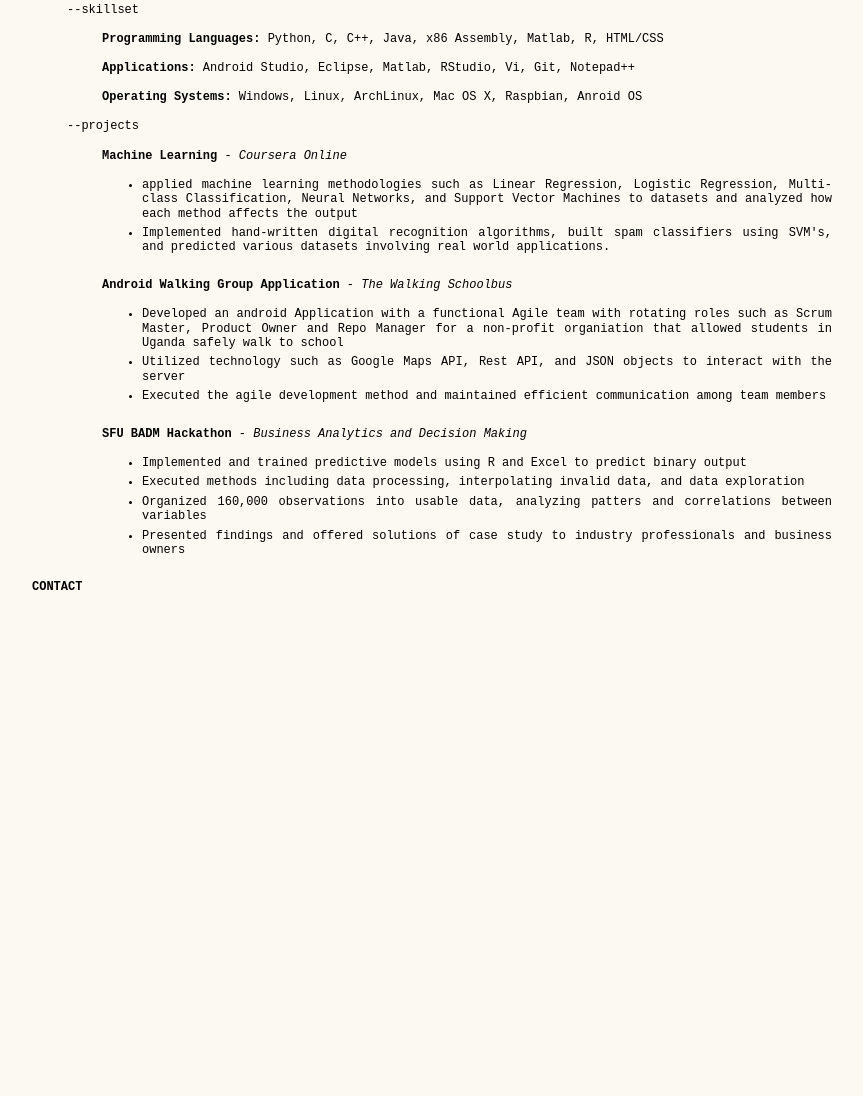
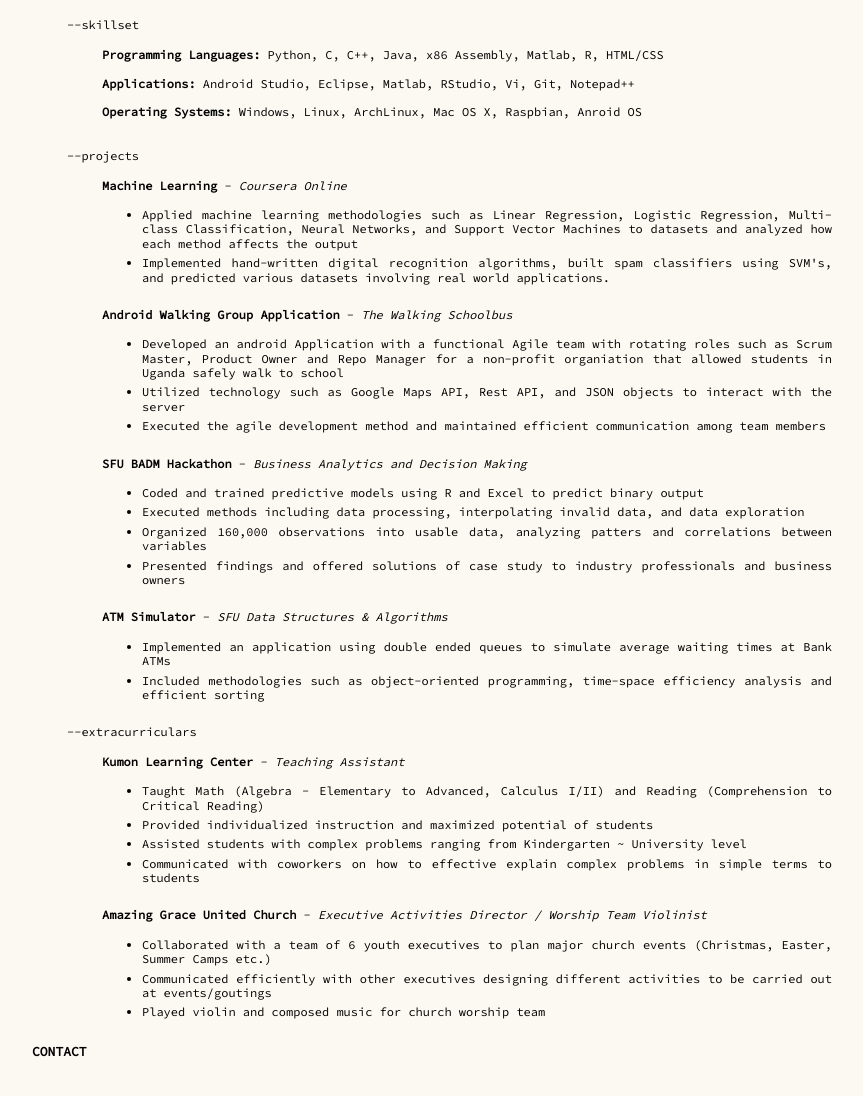
Before and after one commit to jamiejann/jamiejann.github.io, a website: page res.html in a window 1280 px wide. Shown: the part 346-1442 px from the top of the page, without its empty margins (208-1071 px from the left). Before the commit the page ends 990 px from the top, so only its background shows below. Drawn offline with Linux system fonts and the light colour scheme.

Commit message:
Finished Core CV

```diff
--- /dev/null
+++ b/css/cv.css
@@ -0,0 +1,48 @@
+/* RES */
+*{
+    font-family: 'Source Code Pro', monospace, Arial;
+}
+body {
+    margin:0;
+    -webkit-font-smoothing: antialiased;
+    font-size: 0.83rem;
+}
+main{
+    width: 800px;
+    margin: 50px auto;
+}
+header{
+    text-align: center;
+}
+.headers{
+    font-weight: lighter;
+    font-size: 12px;
+}
+.headers h1{
+    font-size: 13px;
+}
+.left {
+    float: left;
+    font-weight: bold;
+}
+.middle {
+    display: inline-block;
+    vertical-align: top;
+    font-weight: lighter;
+}
+.right {
+    float: right;
+    font-weight: bold;
+}
+.indent{
+    margin: 15px 0 15px 35px;
+    max-width: 800px;
+    line-height: 1.2;
+}
+.indent ul{
+    margin: 15px 0 23px 0;
+    text-align: justify;
+}
+.indent li{
+    margin-bottom: 5px;
+}
--- a/css/main.css
+++ b/css/main.css
@@ -7,51 +7,3 @@
     font-family: 'Source Code Pro', monospace;
     font-size: 15px;
 }
-
-/* RES */
-body {
-    margin:0;
-    -webkit-font-smoothing: antialiased;
-    font-size: 0.8rem;
-}
-main{
-    width: 800px;
-    margin: 50px auto;
-}
-header{
-    text-align: center;
-    font-family: monospace, Arial;
-}
-.headers{
-    font-family: monospace, Arial;
-    font-weight: lighter;
-    font-size: 12px;
-}
-.headers h1{
-    font-size: 12px;
-}
-.left {
-    float: left;
-    font-weight: bold;
-}
-.middle {
-    display: inline-block;
-    vertical-align: top;
-    font-weight: lighter;
-}
-.right {
-    float: right;
-    font-weight: bold;
-}
-.indent{
-    margin: 15px 0 15px 35px;
-    max-width: 800px;
-    line-height: 1.2;
-}
-.indent ul{
-    margin: 15px 0 23px 0;
-    text-align: justify;
-}
-.indent li{
-    margin-bottom: 5px;
-}
--- a/res.html
+++ b/res.html
@@ -2,7 +2,7 @@
 <html lang="en">
 <head>
     <meta charset="UTF-8">
-    <link href="css/main.css" rel="stylesheet">
+    <link href="css/cv.css" rel="stylesheet">
     <title>CV</title>
     <link rel="icon" type="image/png" href="favicon-32x32.png" sizes="32x32" />
     <link href="https://fonts.googleapis.com/css?family=Source+Code+Pro" rel="stylesheet">
@@ -49,6 +49,7 @@
                     <br><br>
                     <strong>Operating Systems: </strong>Windows, Linux, ArchLinux, Mac OS X, Raspbian, Anroid OS
                 </div>
+                <br>
                 --projects
 
                 <!-- Machine Learning -->
@@ -57,7 +58,7 @@
                     <div class="indent-ul">
                         <ul>
                             <li>
-                                applied machine learning methodologies such as Linear Regression, Logistic Regression,
+                                Applied machine learning methodologies such as Linear Regression, Logistic Regression,
                                 Multi-class Classification, Neural Networks, and Support Vector Machines to datasets and
                                 analyzed how each method affects the output
                             </li>
@@ -97,7 +98,7 @@
                     <div class="indent-ul">
                         <ul>
                             <li>
-                                Implemented and trained predictive models using R and Excel to predict binary output
+                                Coded and trained predictive models using R and Excel to predict binary output
                             </li>
                             <li>
                                 Executed methods including data processing, interpolating invalid data, and data exploration
@@ -112,7 +113,51 @@
                     </div>
                 </div>
 
+                <!-- ATM Sim -->
+                <div class="indent">
+                    <strong>ATM Simulator</strong> - <i>SFU Data Structures & Algorithms</i>
+                    <div class="indent-ul">
+                        <ul>
+                            <li>
+                                Implemented an application using double ended queues to simulate average waiting times
+                                at Bank ATMs
+                            </li>
+                            <li>
+                                Included methodologies such as object-oriented programming, time-space efficiency analysis
+                                and efficient sorting
+                            </li>
+                        </ul>
+                    </div>
+                </div>
+                --extracurriculars
+                <!-- Kumon -->
+                <div class="indent">
+                    <strong>Kumon Learning Center</strong> - <i>Teaching Assistant</i>
+                    <div class="indent-ul">
+                        <ul>
+                            <li>Taught Math (Algebra - Elementary to Advanced, Calculus I/II) and Reading (Comprehension to Critical Reading) </li>
+                            <li>Provided individualized instruction and maximized potential of students </li>
+                            <li>Assisted students with complex problems ranging from Kindergarten ~ University level</li>
+                            <li>Communicated with coworkers on how to effective explain complex problems in simple terms to students</li>
+                        </ul>
+                    </div>
+                </div>
+
+                <!-- Church -->
+                <div class="indent">
+                    <strong>Amazing Grace United Church</strong> - <i>Executive Activities Director / Worship Team Violinist</i>
+                    <div class="indent-ul">
+                        <ul>
+                            <li>Collaborated with a team of 6 youth executives to plan major church events (Christmas,
+                            Easter, Summer Camps etc.)</li>
+                            <li>Communicated efficiently with other executives designing different activities to be
+                            carried out at events/goutings</li>
+                            <li>Played violin and composed music for church worship team</li>
+                        </ul>
+                    </div>
+                </div>
             </section>
+
             <h1>CONTACT</h1>
             <section class="indent">
             </section>
```
